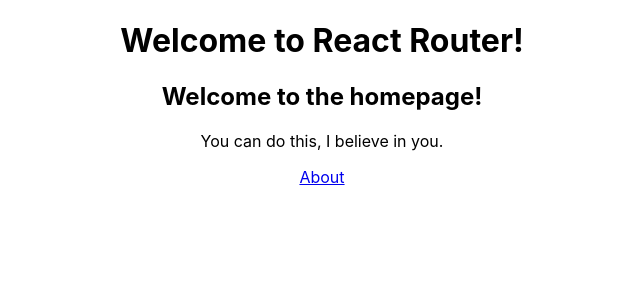
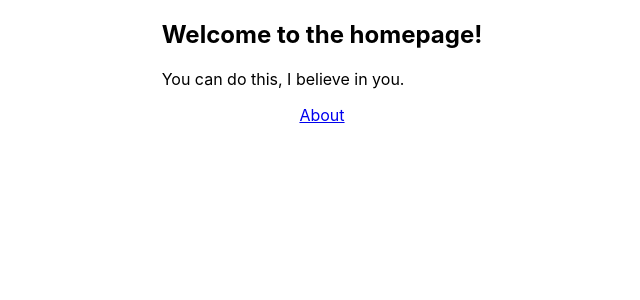
Before and after one commit to sangayt1997/styled-system-react, a React (Create React App) app: page / in a window 1280 px wide. Shown: the top 300 px of the page, without its empty margins (318-958 px from the left). Built offline with nearby package versions, Linux system fonts and the light colour scheme.

Commit message:
refactor: code refactor

```diff
--- a/src/app.scss
+++ b/src/app.scss
@@ -1,3 +1,3 @@
-.App {
-  text-align: center;
+.app {
+  min-height: 100vh;
 }
--- a/src/app.tsx
+++ b/src/app.tsx
@@ -1,47 +1,18 @@
 import React from 'react';
 import './app.scss';
-import { Link, Route, Routes } from "react-router-dom";
+import { Route, Routes } from "react-router-dom";
+import Home from "./components/home/home";
+import About from "./components/about/about";
 
 function App() {
-  return (
-    <div className="App">
-        <h1>Welcome to React Router!</h1>
-        <Routes>
-            <Route path="/" element={<Home />} />
-            <Route path="about" element={<About />} />
-        </Routes>
-    </div>
-  );
-}
-
-function Home() {
     return (
-        <>
-            <main>
-                <h2>Welcome to the homepage!</h2>
-                <p>You can do this, I believe in you.</p>
-            </main>
-            <nav>
-                <Link to="/about">About</Link>
-            </nav>
-        </>
+        <div className="app">
+            <Routes>
+                <Route path="/" element={<Home/>}/>
+                <Route path="about" element={<About/>}/>
+            </Routes>
+        </div>
     );
 }
 
-function About() {
-    return (
-        <>
-            <main>
-                <h2>Who are we?</h2>
-                <p>
-                    That feels like an existential question, don't you
-                    think?
-                </p>
-            </main>
-            <nav>
-                <Link to="/">Home</Link>
-            </nav>
-        </>
-    );
-}
 export default App;
--- /dev/null
+++ b/src/components/about/about.tsx
@@ -0,0 +1,21 @@
+import { Link } from "react-router-dom";
+import React from "react";
+
+function About() {
+    return (
+        <>
+            <main>
+                <h2>Who are we?</h2>
+                <p>
+                    That feels like an existential question, don't you
+                    think?
+                </p>
+            </main>
+            <nav>
+                <Link to="/">Home</Link>
+            </nav>
+        </>
+    );
+}
+
+export default About;
--- /dev/null
+++ b/src/components/home/home.scss
@@ -0,0 +1,6 @@
+.home {
+  display: flex;
+  flex-direction: column;
+  align-items: center;
+  justify-content: center;
+}
--- /dev/null
+++ b/src/components/home/home.tsx
@@ -0,0 +1,19 @@
+import { Link } from "react-router-dom";
+import React from "react";
+import "./home.scss";
+
+function Home() {
+    return (
+        <div className="home">
+            <main>
+                <h2>Welcome to the homepage!</h2>
+                <p>You can do this, I believe in you.</p>
+            </main>
+            <nav>
+                <Link to="/about">About</Link>
+            </nav>
+        </div>
+    );
+}
+
+export default Home;
```
